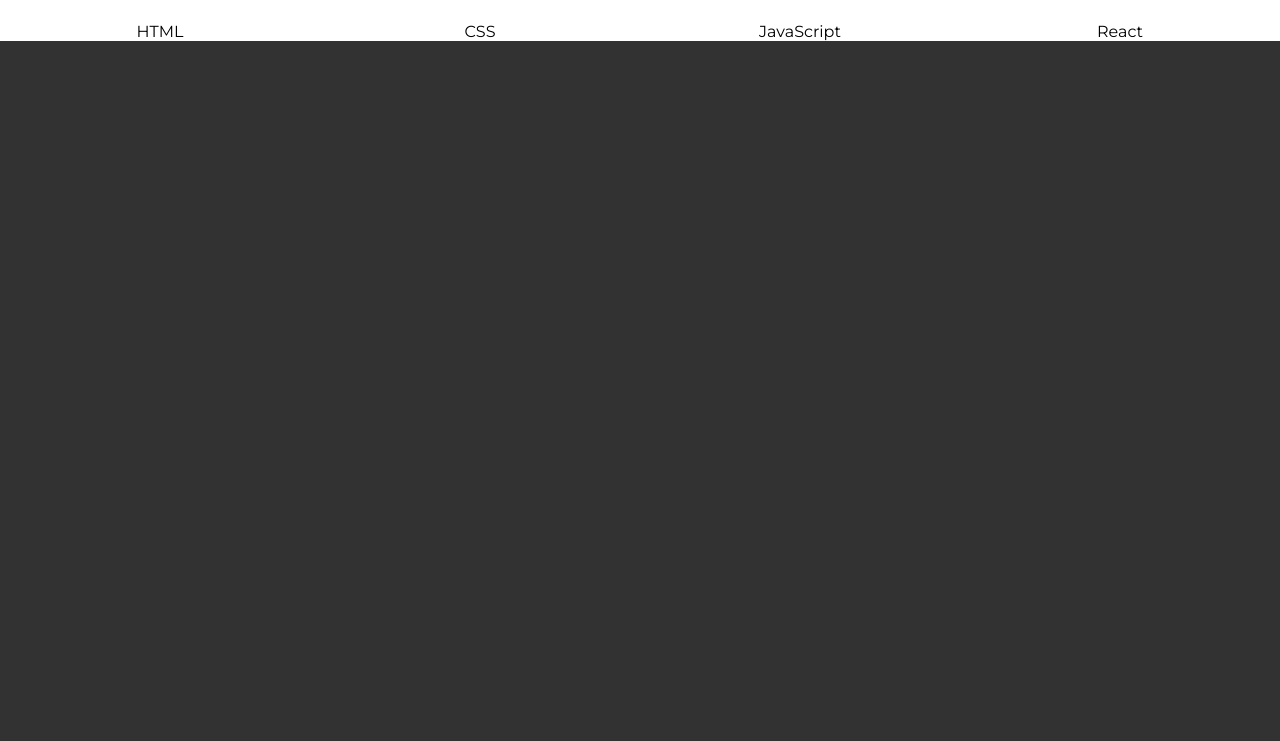
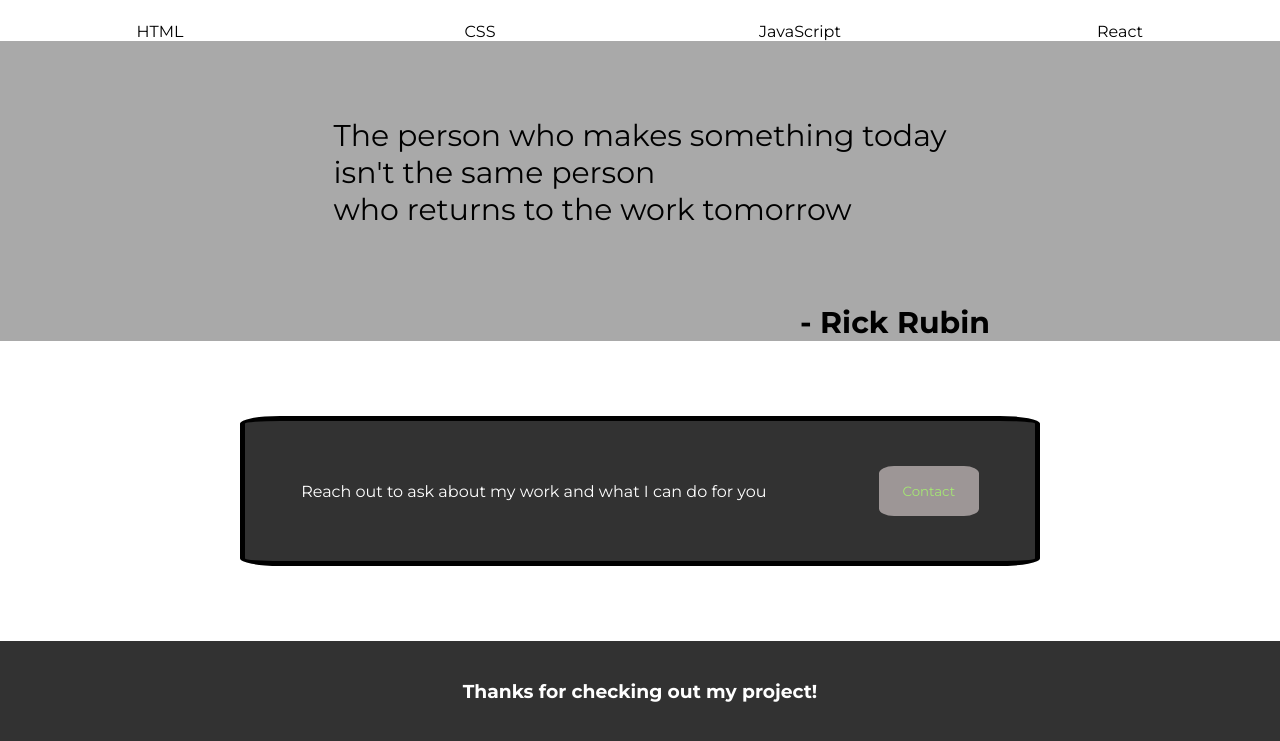
Before and after one commit to Lando-GZ/odinProjectWebPageRecreation, a plain HTML site: page index.html in a window 1280 px wide. Shown: the part 617-1358 px from the top of the page. Before the commit the page ends 800 px from the top, so only its background shows below. Drawn offline with Linux system fonts and the light colour scheme.

Commit message:
in this commit i added the final tiers of the page as well as a final header, this concludes this project

```diff
--- a/index.html
+++ b/index.html
@@ -41,6 +41,21 @@
             <div class="card-text-3">JavaScript</div>
             <div class="card-text-4">React</div>
         </div>
+         <div class="third-tier">
+        <p class="quote">The person who makes something today<br>isn't the same person<br>who returns to the work tomorrow</p>
+        <h2 class="quote-author">- Rick Rubin</h2>
+        </div>
+        <div class="fourth-tier">
+            <div class="box">
+                <div class="reach-out"><p<>Reach out to ask about my work and what I can do for you</p></div>
+                <button class="contact-button-2">Contact</button>
+            </div>
+
+
+        </div>
+        <footer>
+            <h3 class="final-message">Thanks for checking out my project! </h3>
+        </footer>
     </div>
 
 </body>
--- a/stylesheet.css
+++ b/stylesheet.css
@@ -71,6 +71,7 @@ header {
     border: 10px solid rgb(157, 150, 150);
     background-color: rgb(157, 150, 150) ;
     margin: 10px;
+    cursor: pointer;
 }
 .second-tier {
     width: 100%;
@@ -103,12 +104,13 @@ header {
 }
 .card-text-1 , .card-text-2, .card-text-3 , .card-text-4 {
     background-color: white;
-    width: 200px;
+    width: 100%;
     text-align: center;
     justify-content: center;
 }
 .cards-header {
     display: flex;
+    width: 100%;
     justify-content: center;
     background-color: white;
 }
@@ -132,3 +134,68 @@ header {
     height: 135px;
     margin: 18px;
 }
+.quote-page {
+    display: flex;
+    width: 100%;
+    background-color: rgb(153, 153, 153);
+    height: 25%;
+
+}
+.third-tier {
+    display: flex;
+    width: 100%;
+    height: 300px;
+    flex-direction: column;
+    justify-content: center;
+    background-color: rgb(169, 169, 169);
+}
+.quote {
+    background-color: rgb(169, 169, 169);
+    margin: auto;
+    font-size: 30px;
+}
+.quote-author {
+    background-color: rgb(169, 169, 169);
+    margin: 0px 0px 0px 800px;
+    font-size: 30px;
+}
+.fourth-tier {
+    display: flex;
+    width: 100%;
+    height: 300px;
+    flex-direction: column;
+    justify-content: center;
+    align-items: center;
+    background-color: rgb(255, 255, 255);
+}
+.box {
+    display: flex;
+    border: 5px solid black;
+    border-radius: 5%;
+    align-items: center;
+    justify-content: space-around;
+    width: 800px;
+    height: 150px;
+}
+.reach-out {
+    color: white;
+}
+.contact-button-2 {
+    width: 100px;
+    height: 50px;
+    color: rgb(165, 231, 115);
+    border-radius: 15%;
+    border: 10px solid rgb(157, 150, 150);
+    background-color: rgb(157, 150, 150) ;
+    cursor: pointer;
+}
+footer {
+    display: flex;
+    width: 100%;
+    align-items: center;
+    justify-content: center;
+    height: 100px;
+}
+.final-message {
+    color: white;
+}
```
